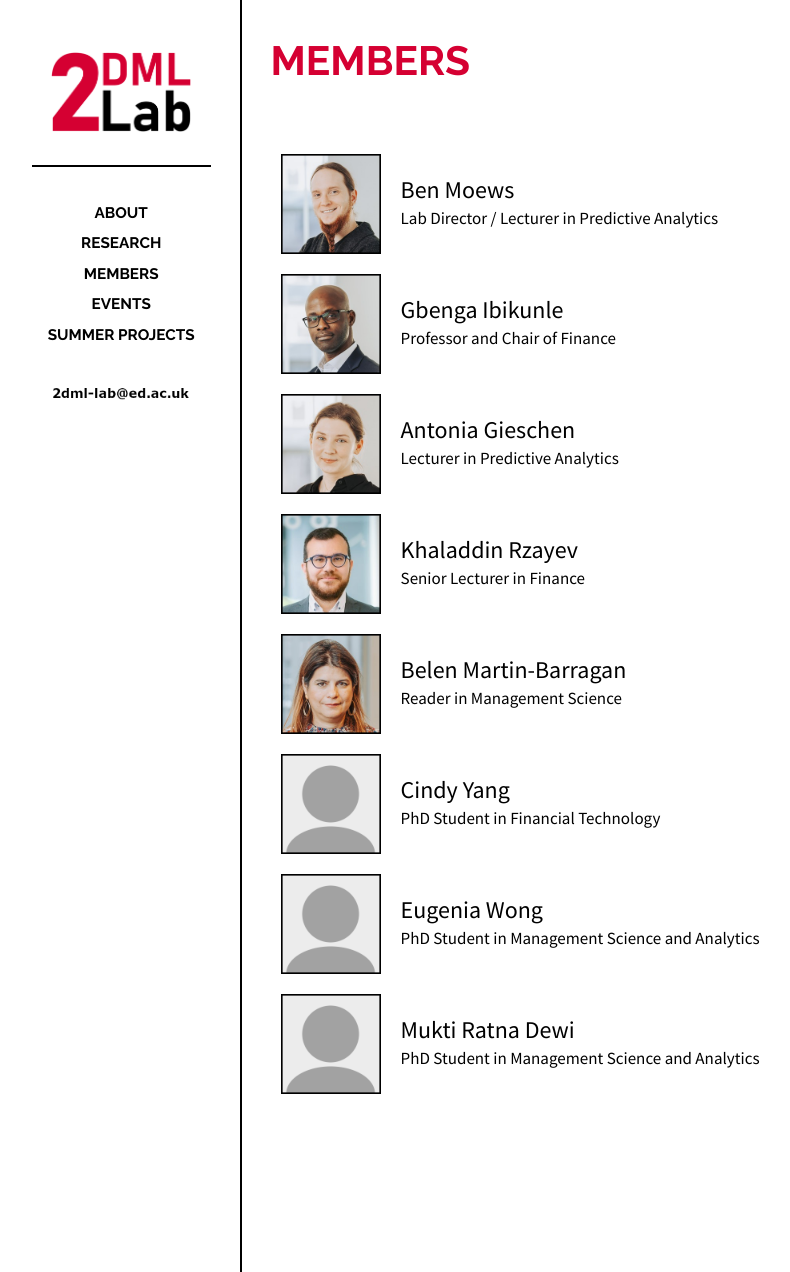
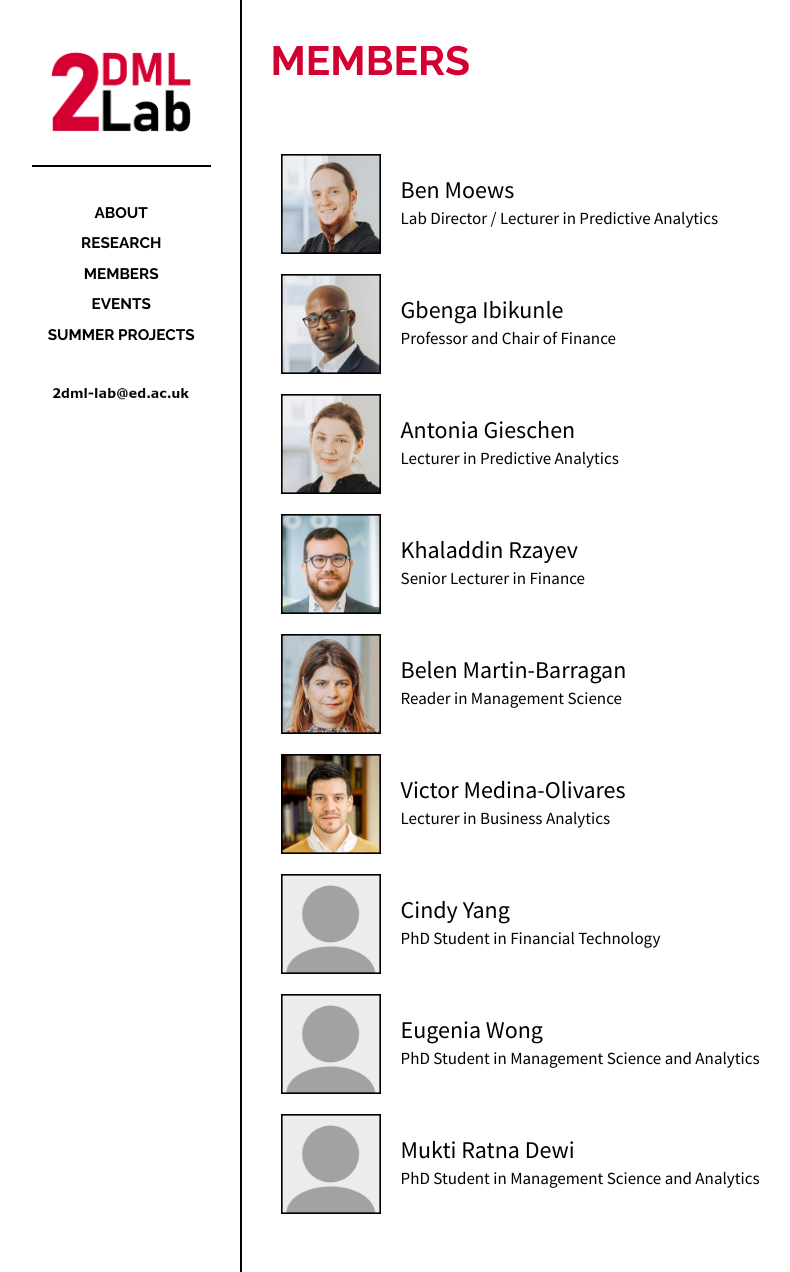
Before and after one commit to 2dml-lab/2dml-lab.github.io, a Jekyll site: the page built from _posts/2024-02-02-members.md, in a window 1280 px wide. Shown: the whole page, without its empty margins (118-908 px from the left). Built offline with Jekyll 4.4.1, drawn with Linux system fonts in a browser that asks for light colours.

Commit message:
Update 2024-02-02-members.md

```diff
--- a/_posts/2024-02-02-members.md
+++ b/_posts/2024-02-02-members.md
@@ -65,6 +65,15 @@
 </div>
 
 <div class="card">
+  <img class="image" alt="profile image" src="/images/victor_m.png"/>
+  <div>
+    <div class="name"><a href="https://www.business-school.ed.ac.uk/staff/victor-medina" class="nounderline">Victor Medina-Olivares </a></div>
+    <p class="" style="margin: 4px;"></p>
+    <div class="job">Lecturer in Business Analytics</div>
+  </div>
+</div>
+
+<div class="card">
   <img class="image" alt="profile image" src="/images/unknown.png"/>
   <div>
     <div class="name"><a href="https://www.business-school.ed.ac.uk/phd-profile/cindy-yang" class="nounderline">Cindy Yang</a></div>
```
